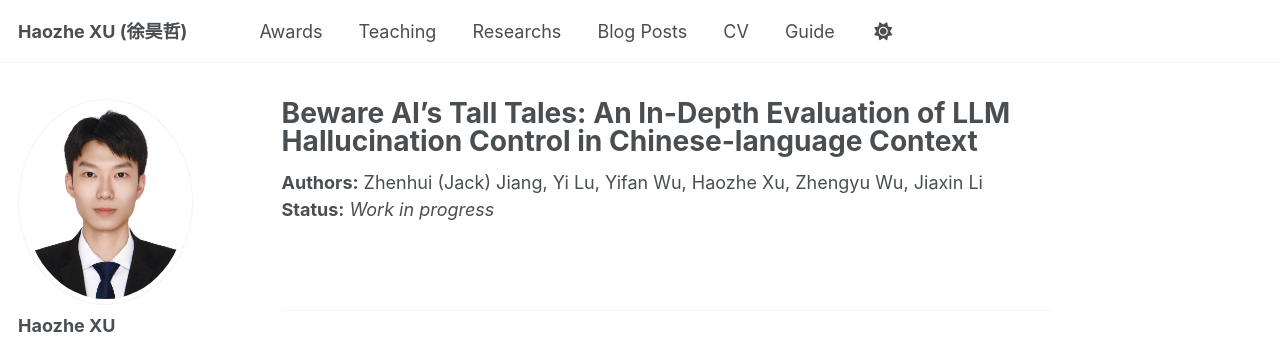
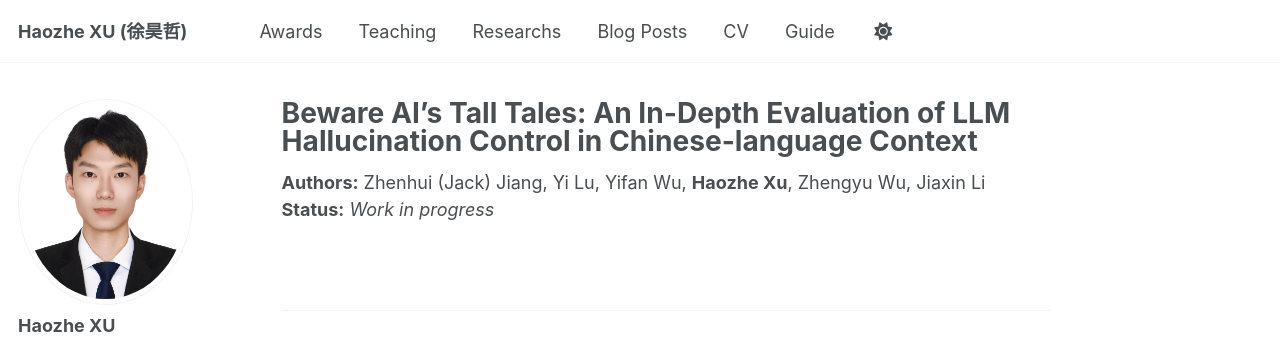
Before and after one commit to XuHaozhe0204/XuHaozhe0204.github.io, a Jekyll site: the page built from _portfolio/portfolio-3.md, in a window 1280 px wide. Shown: the top 349 px of the page. Built offline with Jekyll 4.4.1, drawn with Linux system fonts in a browser that asks for light colours; a script that is not in the unit is left out.

```diff
--- a/_portfolio/portfolio-3.md
+++ b/_portfolio/portfolio-3.md
@@ -2,5 +2,5 @@
 title: "Beware AI’s Tall Tales: An In-Depth Evaluation of LLM Hallucination Control in Chinese-language Context"
 collection: portfolio
 ---
-**Authors:** Zhenhui (Jack) Jiang, Yi Lu, Yifan Wu, Haozhe Xu, Zhengyu Wu, Jiaxin Li
+**Authors:** Zhenhui (Jack) Jiang, Yi Lu, Yifan Wu, **Haozhe Xu**, Zhengyu Wu, Jiaxin Li
 **Status:** *Work in progress*
```
